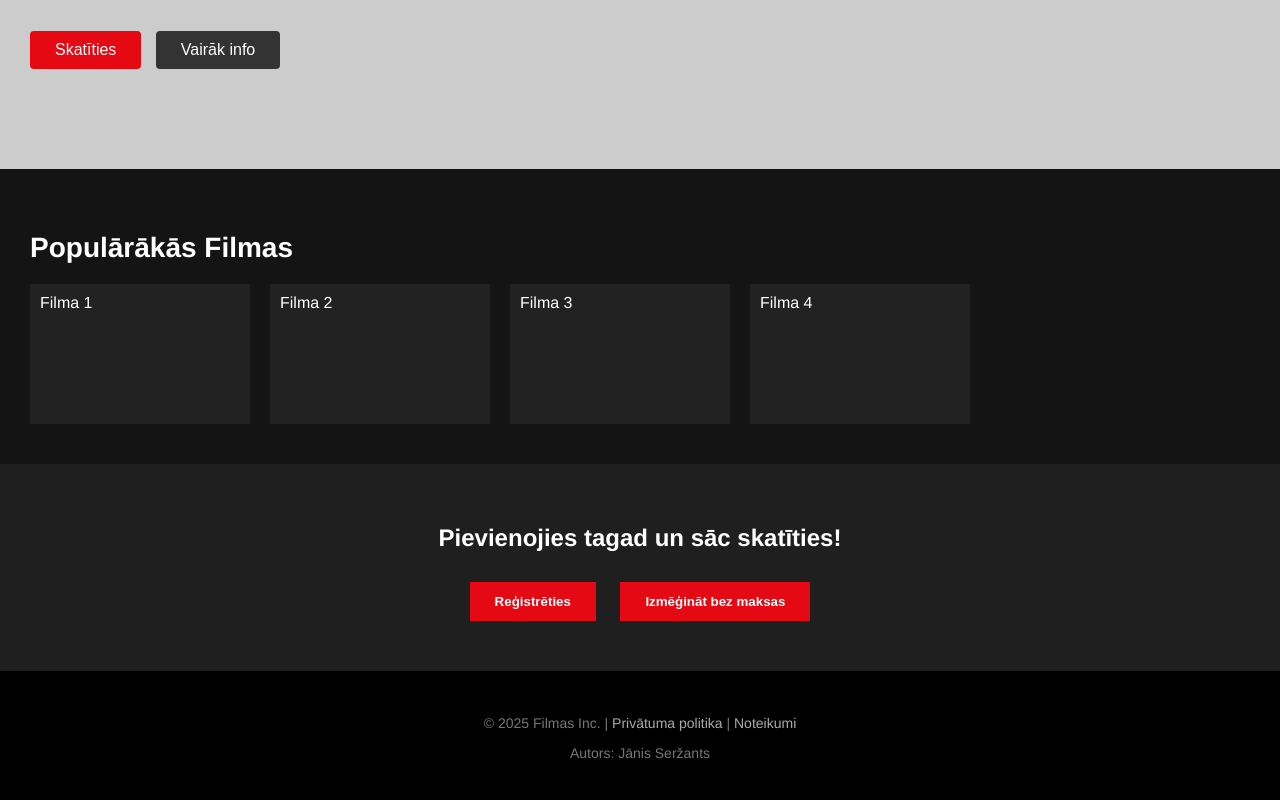
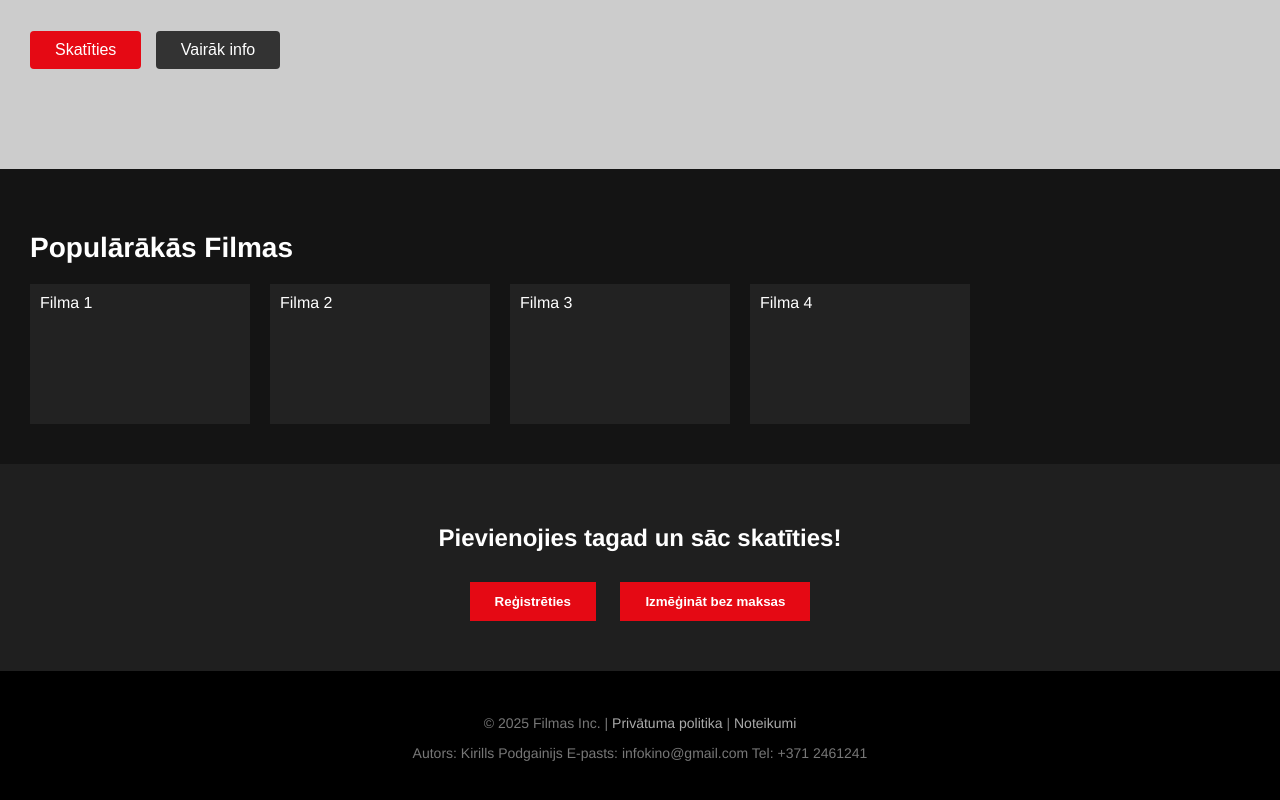
Before and after one commit to Hengras/Darb2, a plain HTML site: page index.html in a window 1280 px wide. Shown: the part 358-1158 px from the top of the page. Drawn offline with Linux system fonts and the light colour scheme; placeholder pictures from the web are drawn by us.

Commit message:
index.html

```diff
--- a/index.html
+++ b/index.html
@@ -168,7 +168,9 @@
 
 <footer>
   <p>&copy; 2025 Filmas Inc. | <a href="#">Privātuma politika</a> | <a href="#">Noteikumi</a></p>
-  <p>Autors: Jānis Seržants</p>
+  <p>Autors: Kirills Podgainijs
+  E-pasts: infokino@gmail.com
+    Tel: +371 2461241</p>
 </footer>
 
 </body>
```
